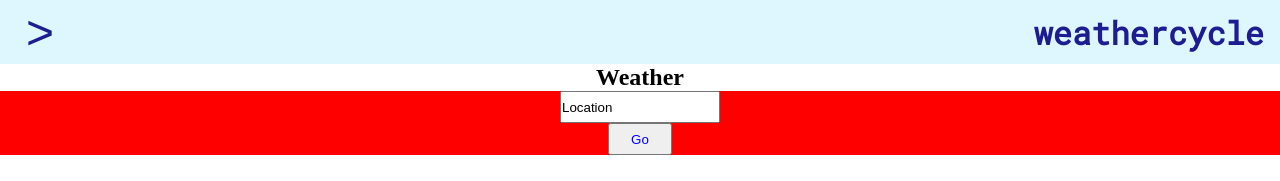
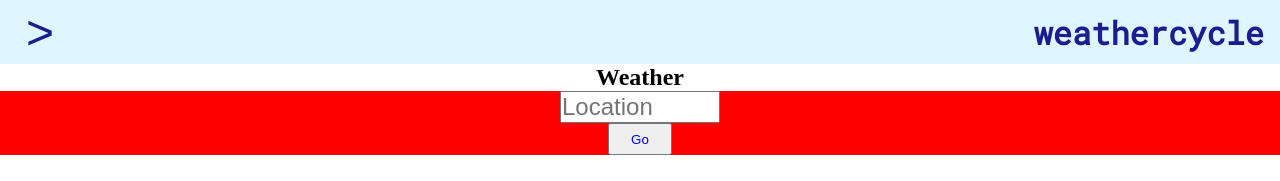
Before and after one commit to Lanruoj/Weather-App, a React (Create React App) app: page /weather in a window 1280 px wide. Shown: the top 181 px of the page. Built offline with nearby package versions, Linux system fonts and the light colour scheme.

Commit message:
Add placeholder attribute for SearchField

```diff
--- a/src/components/WeatherForm.jsx
+++ b/src/components/WeatherForm.jsx
@@ -1,4 +1,4 @@
-import { useEffect, useState } from "react";
+import { useState } from "react";
 import styled from "styled-components";
 
 const Form = styled.form`
@@ -12,6 +12,8 @@ const Form = styled.form`
 const SearchField = styled.input.attrs({ type: "search" })`
   height: 2rem;
   width: 10rem;
+  font-size: 1.5rem;
+  text-align: "center";
 `;
 
 const SubmitButton = styled.button`
@@ -22,24 +24,23 @@ const SubmitButton = styled.button`
 
 export const WeatherForm = () => {
   const [textValue, setTextValue] = useState("");
-
-  useEffect(() => {
-    setTextValue("Location");
-  }, []);
-
   const handleSubmit = (e) => {
     e.preventDefault();
-    console.log(textValue);
+    // console.log(textValue);
+    setTextValue("");
   };
 
   const handleChange = (e) => {
     setTextValue(e.target.value);
-    // console.log(textValue);
   };
 
   return (
     <Form onSubmit={handleSubmit}>
-      <SearchField onChange={handleChange} value={textValue} />
+      <SearchField
+        onChange={handleChange}
+        value={textValue}
+        placeholder="Location"
+      />
       <SubmitButton>Go</SubmitButton>
     </Form>
   );
```
